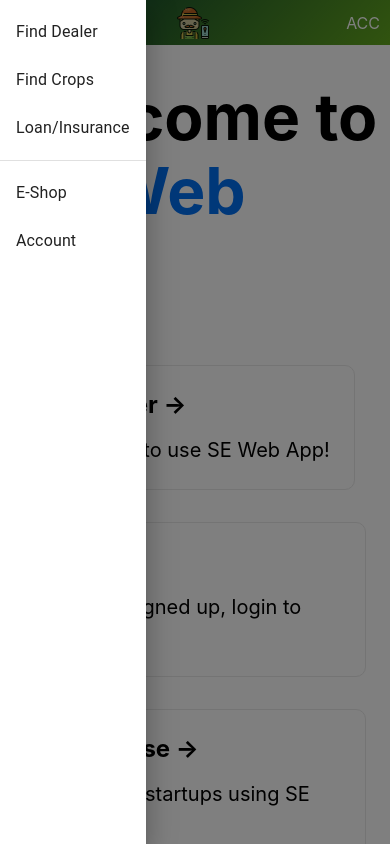
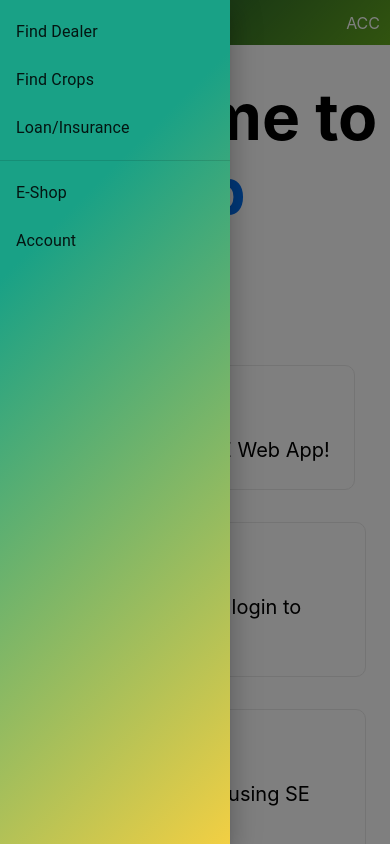
Before and after one commit to officiallynik/SEWebProject, a Next.js app: page / in a window 390 px wide. Both pictures are taken after a click on the element 25 px from the left and 22 px from the top of the page. Shown: the top 844 px of the page. Built offline with nearby package versions, Linux system fonts and the light colour scheme.

Commit message:
navbar ui bug fix

```diff
--- a/components/navbar/minimized.tsx
+++ b/components/navbar/minimized.tsx
@@ -1,4 +1,5 @@
 import { Divider, Drawer, List, ListItem, ListItemText } from '@material-ui/core';
+import { makeStyles } from '@material-ui/core/styles';
 import React, { useEffect } from 'react';
 import MenuIcon from '@material-ui/icons/Menu';
 
@@ -11,9 +12,21 @@ interface props {
     handleMenuClick: Function
 }
 
+const drawerMakeStyles = makeStyles({
+    paper: {
+        backgroundColor: "#f2cf43",
+        backgroundImage: "linear-gradient(315deg, #f2cf43 0%, #19a186 74%)"
+    },
+    root: {
+        width: "230px"
+    }
+});
+
 const MinimizedNavBar = (props: props) => {
 
     const screenSize = useWindowSize();
+
+    const drawerStyles = drawerMakeStyles();
 
     useEffect(() => {
         if(props.isOpen){
@@ -33,8 +46,12 @@ const MinimizedNavBar = (props: props) => {
                 <div className={styles.brand}></div>
                 <div>ACC</div>
             </div>
-            <Drawer anchor="left" open={props.isOpen} onClose={() => props.handleMenuClick()}>
-                <List>
+            <Drawer anchor="left"
+                open={props.isOpen}
+                onClose={() => props.handleMenuClick()}
+                classes={{paper: drawerStyles.paper}}
+            >
+                <List classes={{root: drawerStyles.root}}>
                     <ListItem button>
                         <ListItemText primary="Find Dealer" />
                     </ListItem>
@@ -59,4 +76,4 @@ const MinimizedNavBar = (props: props) => {
     );
 };
 
-export default MinimizedNavBar;
+export default React.memo(MinimizedNavBar);
--- a/styles/Navbar.module.css
+++ b/styles/Navbar.module.css
@@ -81,6 +81,7 @@
        display: flex;
        justify-content: center;
        align-items: center;
+       cursor: pointer;
    }
 
    .minimizednav
@@ -89,4 +90,9 @@
        background-color: rgba(0, 0, 0, 0.2);
    }
 
+   .minimizednav
+   .navdrawer {
+        background-color: #f2cf43;
+        background-image: linear-gradient(315deg, #f2cf43 0%, #19a186 74%);
+   }
 }
```
